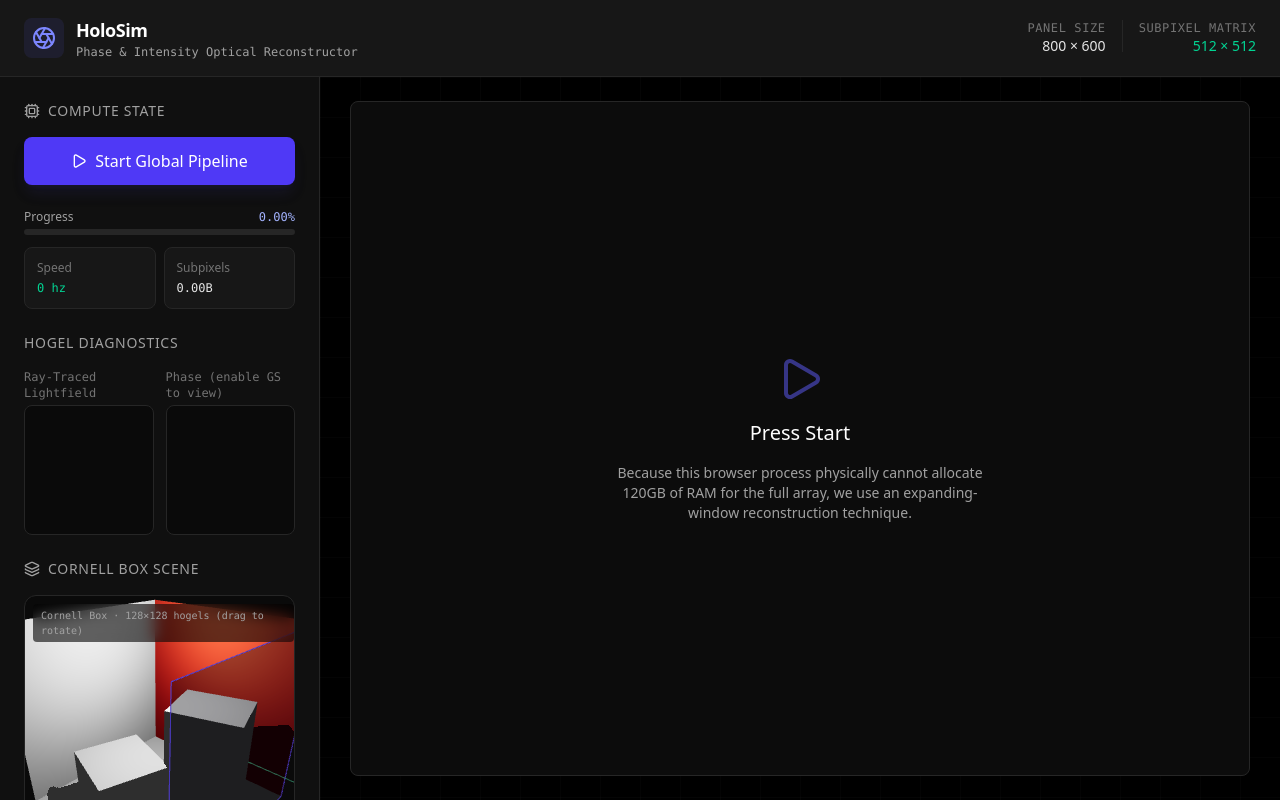
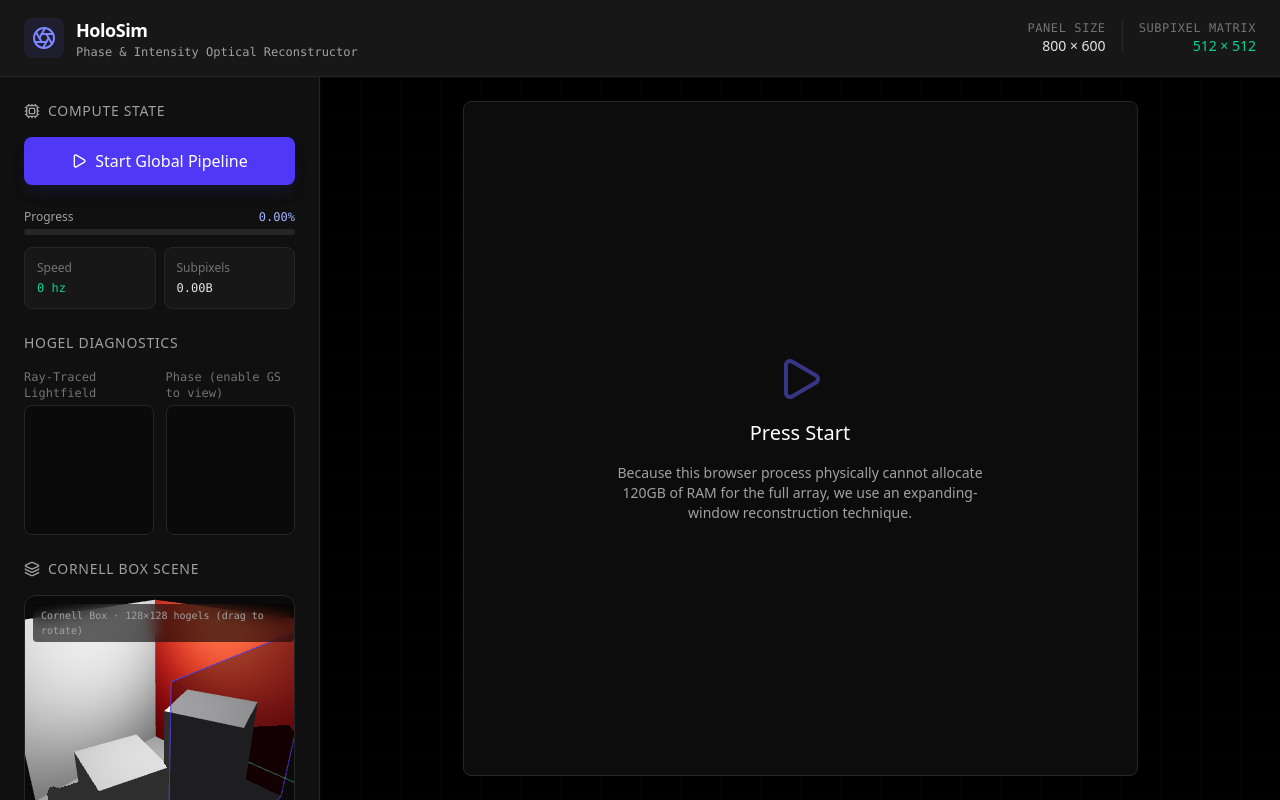
Before and after one commit to DrTtnk/holoPixel, a React (Vite) app: page / in a window 1280 px wide. Built offline with nearby package versions, Linux system fonts and the light colour scheme.

Commit message:
Switch main viewport to 1:1 square (no more 4:3 stretching)

```diff
--- a/src/App.tsx
+++ b/src/App.tsx
@@ -790,14 +790,14 @@ export default function App() {
           <div className="w-full h-full flex items-center justify-center dashboard-grid p-6">
             <div
               className="relative rounded-lg border border-neutral-800 bg-neutral-900 shadow-2xl overflow-hidden"
-              style={{ height: '100%', aspectRatio: '4/3', maxWidth: '100%' }}
+              style={{ height: '100%', aspectRatio: '1/1', maxWidth: '100%' }}
             >
               {/* Virtual Camera Sensor Accumulation View */}
               <canvas
                 ref={canvasRef}
                 data-testid="main-viewport"
                 width={1024}
-                height={768}
+                height={1024}
                 className="w-full h-full block"
                 style={{ imageRendering: 'pixelated', cursor: renderState === 'done' ? 'crosshair' : 'default' }}
                 onMouseMove={handleReconMouseMove}
```
